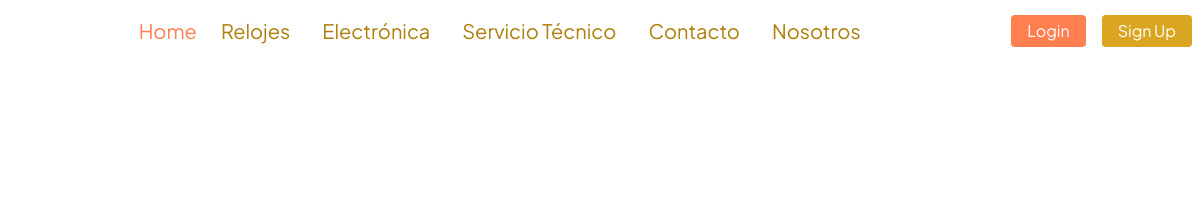
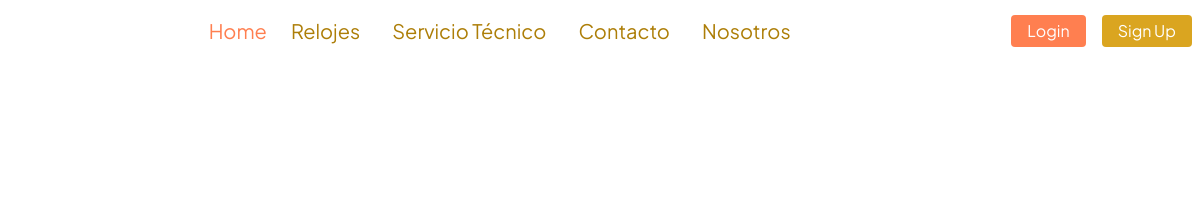
Before and after one commit to ivan9guerrero/Dionix, a website: page index.html in a window 1280 px wide. Shown: the top 222 px of the page, 76-1280 px from the left. Drawn offline with nearby package versions, Linux system fonts and the light colour scheme.

Commit message:
pre-entrega 3 Guerrero

```diff
--- a/index.html
+++ b/index.html
@@ -68,9 +68,9 @@
                                 <li class="nav-item mx-2">
                                     <a class="nav-link" href="./pages/Relojes.html">Relojes</a>
                                 </li>
-                                <li class="nav-item mx-2">
+                                <!-- <li class="nav-item mx-2">
                                     <a class="nav-link" href="./pages/Electrodomesticos.html">Electrónica</a>
-                                </li>
+                                </li> -->
                                 <li class="nav-item mx-2">
                                     <a class="nav-link" href="./pages/Service.html">Servicio Técnico</a>
                                 </li>
```
Also changed, not shown: pages/Contacto.html (+2 -2 lines), pages/Electrodomesticos.html (+2 -2 lines), pages/Nosotros.html (+2 -2 lines), pages/Relojes.html (+2 -2 lines), pages/Service.html (+2 -2 lines).
